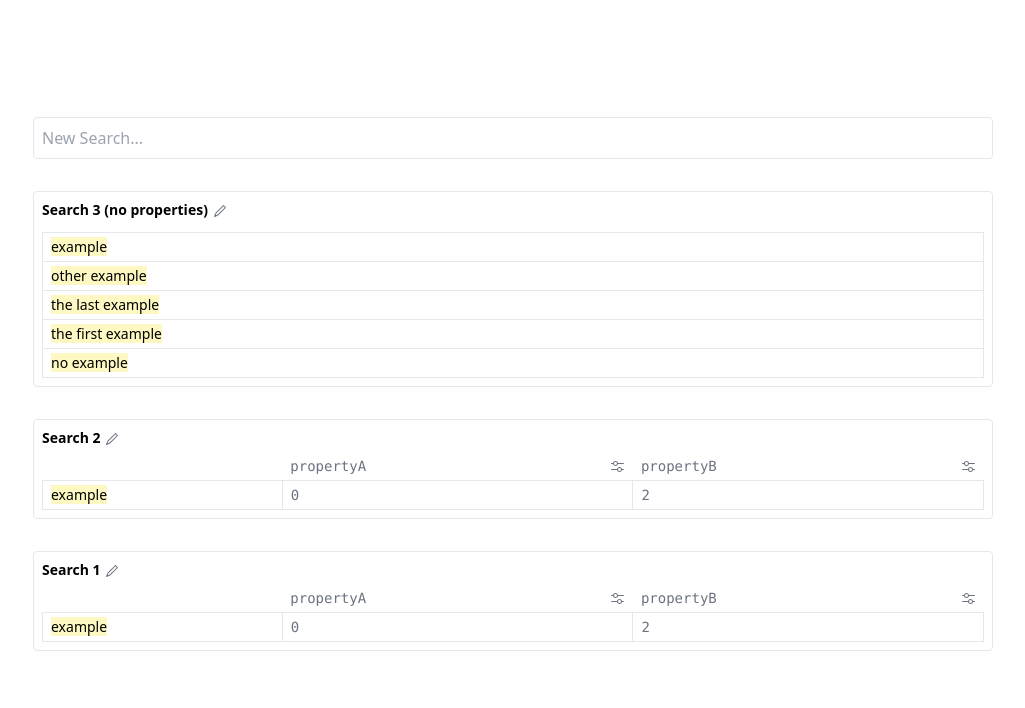
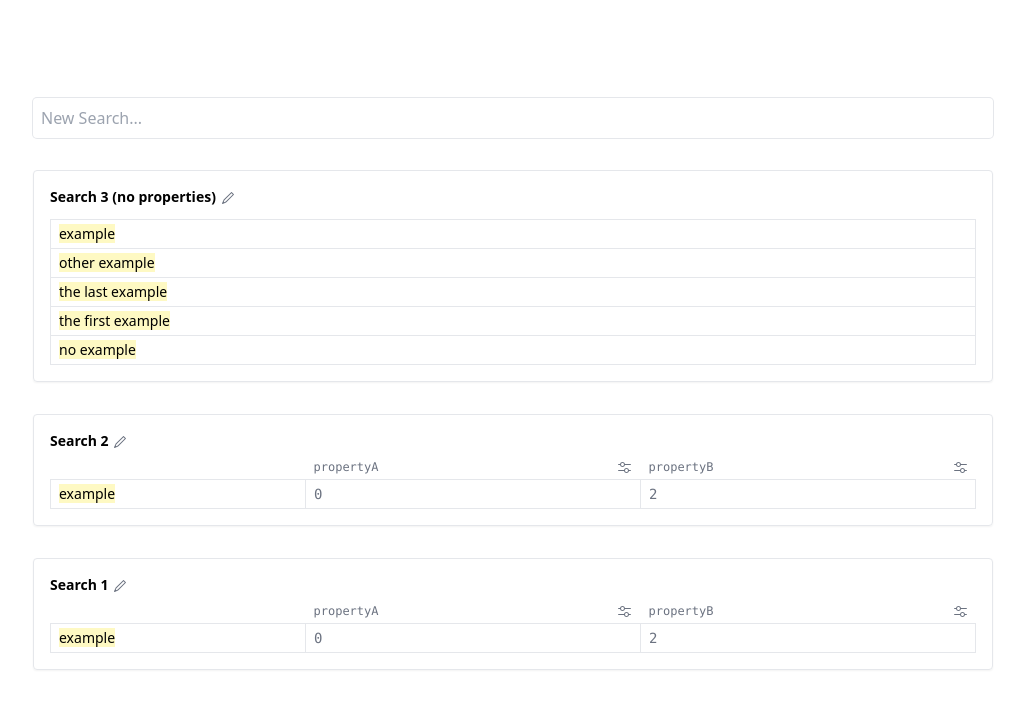
Before and after one commit to max/tmp-hoffmocks, a React (Vite) app: page / in a window 1280 px wide. Shown: the top 708 px of the page, without its empty margins (127-1152 px from the left). Built offline with nearby package versions, Linux system fonts and the light colour scheme.

Commit message:
Style search boxes and minor aesthetic tweaks

```diff
--- a/src/App.tsx
+++ b/src/App.tsx
@@ -14,14 +14,14 @@ function App() {
       <div className="w-3/4">
         <div className="mb-8">
           <input
-            className="block w-full rounded border p-2"
+            className="search-field block w-full rounded p-2 outline-none"
             placeholder="New Search..."
             type="text"
           />
         </div>
 
         {searches.map((search, i) => (
-          <div className="mb-8 rounded border p-2" key={i}>
+          <div className="mb-8 rounded border p-4 shadow-sm" key={i}>
             <h1 className="mb-1 text-sm font-bold">
               <span>{search.name}</span>{" "}
               <span className="text-gray-500">
@@ -37,7 +37,7 @@ function App() {
                   {search.results.map((result, j) =>
                     result.properties.map((property, k) => (
                       <th
-                        className="font-mono font-normal text-gray-500"
+                        className="font-mono text-xs font-normal text-gray-500"
                         key={j + k}
                       >
                         <div className="flex justify-between">
@@ -54,7 +54,7 @@ function App() {
 
                             <PopoverPrimitive.Content align="start" side="top">
                               <textarea
-                                className="block w-[320px] rounded border p-1 font-mono shadow-lg outline-none"
+                                className="block w-[320px] rounded border-2 border-blue-500 p-1 font-mono shadow-lg outline-none"
                                 defaultValue={`=MATCH_REGEX("FOO")`}
                               />
                             </PopoverPrimitive.Content>
--- a/src/index.css
+++ b/src/index.css
@@ -22,3 +22,11 @@ td {
 td {
 	@apply border;
 }
+
+.search-field {
+	box-shadow: 0 0 0 1px #e5e7eb; /* TODO: Refactor to use Tailwind color */
+}
+
+.search-field:focus {
+	box-shadow: 0 0 0 2px #3b82f6; /* TODO: Refactor to use Tailwind color */
+}
```
